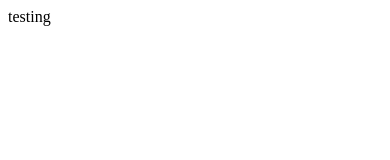
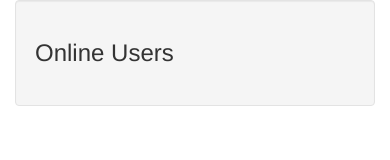
Before and after one commit to joaothe/chatTest, a website: page index.html in a window 390 px wide. Drawn offline with nearby package versions, Linux system fonts and the light colour scheme.

Commit message:
Small additions

```diff
--- a/index.html
+++ b/index.html
@@ -3,8 +3,26 @@
   <head>
     <meta charset="utf-8">
     <title></title>
+    <link rel="stylesheet" href="https://maxcdn.bootstrapcdn.com/bootstrap/3.3.7/css/bootstrap.min.css">
+    <script src="https://ajax.googleapis.com/ajax/libs/jquery/3.2.1/jquery.min.js"></script>
+    <script src="/socket.io/socket.io.js"></script>
   </head>
   <body>
-    testing
+    <div class="container">
+      <div class="row">
+        <div class="col-md-4">
+          <div class="well">
+            <h3>Online Users</h3>
+            <ul class="list-group" id="users"></ul>
+          </div>
+
+        </div>
+        <div class="col-md-8">
+          <div class="chat" id="chat"></div>
+
+        </div>
+
+      </div>
+    </div>
   </body>
 </html>
--- a/server.js
+++ b/server.js
@@ -15,4 +15,8 @@ app.get('/', function(req, res){
 io.sockets.on('connection', function(socket){
   connections.push(socket);
   console.log('Connected: %s sockets connected', connections.lenght);
+
+  //Disconnect
+  connections.splice(connections.indexOf(socket), 1);
+  console.log('Disconnect: % sockets connected', connections.lenght);
 });
```
